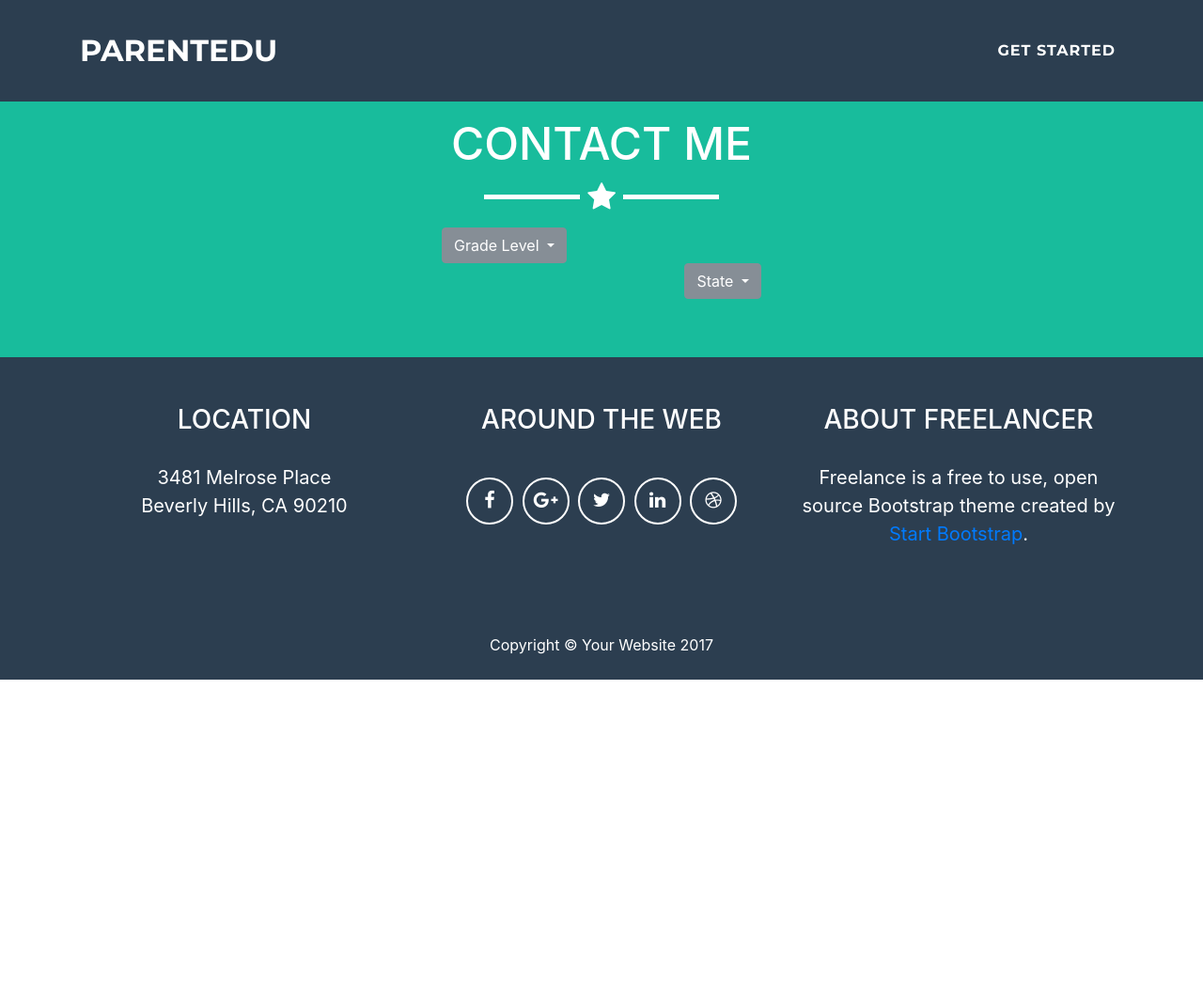
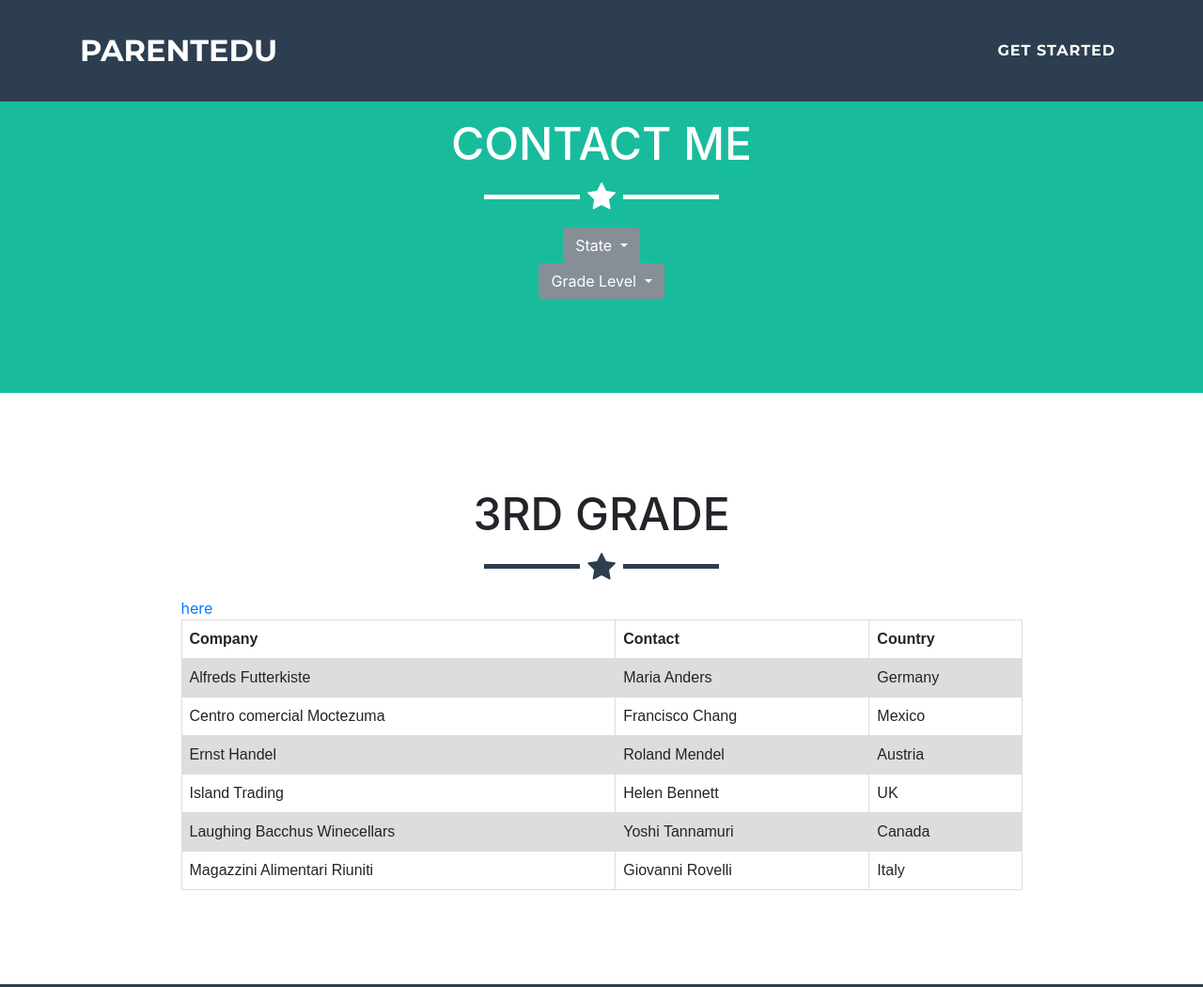
Before and after one commit to mrw436/HackDuke17-Website, a website with bundled scripts: page freelancer/dropdown.html in a window 1280 px wide. Shown: the top 1050 px of the page at 94% size. Before the commit the page ends 800 px from the top, so only its background shows below. Built offline with nearby package versions, Linux system fonts and the light colour scheme.

Commit message:
added dropdown and table

```diff
--- a/dropdown.html
+++ /dev/null
@@ -1,61 +0,0 @@
-<!DOCTYPE html>
-<html lang="en">
-<head>
-	<!-- bootstrap required elements	 -->
- 	<meta charset="utf-8">
-    <meta http-equiv="X-UA-Compatible" content="IE=edge">
-    <meta name="viewport" content="width=device-width, initial-scale=1">
-
-
-	<title>Beach Cleanup</title>
-
- <link href='https://fonts.googleapis.com/css?family=Lato:400,300,100,700,900' rel='stylesheet' type='text/css'>
-
-
-<!-- 	 bootstrap link -->
-<!--  	 <link rel="stylesheet" href="https://maxcdn.bootstrapcdn.com/bootstrap/3.3.6/css/bootstrap.min.css"/>  -->
-
-<link rel="stylesheet" href="bootstrap.css" type='text/css'>
-
-
- 	 <!-- Latest compiled and minified CSS -->
-<link rel="stylesheet" href="https://maxcdn.bootstrapcdn.com/bootstrap/3.3.7/css/bootstrap.min.css" integrity="sha384-BVYiiSIFeK1dGmJRAkycuHAHRg32OmUcww7on3RYdg4Va+PmSTsz/K68vbdEjh4u" crossorigin="anonymous">
-
- 	 <script src="https://ajax.googleapis.com/ajax/libs/jquery/3.1.1/jquery.min.js"></script>
-  <script src="https://maxcdn.bootstrapcdn.com/bootstrap/3.3.7/js/bootstrap.min.js"></script>
-
-  </head>
-
-<body>
-
-<center>
-	<h1>Beach Cleanup</h1>
-</center>
-
-
-<center>
-<h3>add the picture:</h3>
-
-
-</center>
-
-<center>
-	<h4 style="margin:10px">The image has been identified as</h4>
-	<h4 id="object"> </h4>
-</center>
-
-
-</body>
-
-<div class="dropdown">
-  <button class="btn btn-secondary dropdown-toggle" type="button" id="dropdownMenuButton" data-toggle="dropdown" aria-haspopup="true" aria-expanded="true">
-    Grade Level
-  </button>
-  <div class="dropdown-menu" aria-labelledby="dropdownMenuButton">
-    <a class="dropdown-item" href="#">3</a>
-    <!--<a class="dropdown-item" href="#">Another action</a>-->
-    <!--<a class="dropdown-item" href="#">Something else here</a>-->
-  </div>
-</div>
-
-</html>
--- a/freelancer/dropdown1.html
+++ b/freelancer/dropdown.html
@@ -1,7 +1,25 @@
 <!DOCTYPE html>
 <html lang="en">
-header.pineapple {
+header:hi{
+
 }
+<style>
+table {
+    font-family: arial, sans-serif;
+    border-collapse: collapse;
+    width: 100%;
+}
+
+td, th {
+    border: 1px solid #dddddd;
+    text-align: left;
+    padding: 8px;
+}
+
+tr:nth-child(even) {
+    background-color: #dddddd;
+}
+</style>
   <head>
 
     <meta charset="utf-8">
@@ -51,104 +69,83 @@ header.pineapple {
     </nav>
 
 
-
-   <!-- Portfolio Grid Section -->
-    <!-- <section id="portfolio">
-      <div class="container">
-        <h2 class="text-center">Log in</h2>
-        <hr class="star-primary">
-        <div class="row">
-          <div class="col-sm-4 portfolio-item">
-            <a class="portfolio-link" href="#portfolioModal1" data-toggle="modal">
-              <div class="caption">
-                <div class="caption-content">
-                  <i class="fa fa-search-plus fa-3x"></i>
-                </div>
-              </div>
-              <img class="img-fluid" src="img/portfolio/cabin.png" alt="">
-            </a>
-          </div>
-          <div class="col-sm-4 portfolio-item">
-            <a class="portfolio-link" href="#portfolioModal2" data-toggle="modal">
-              <div class="caption">
-                <div class="caption-content">
-                  <i class="fa fa-search-plus fa-3x"></i>
-                </div>
-              </div>
-              <img class="img-fluid" src="img/portfolio/cake.png" alt="">
-            </a>
-          </div>
-          <div class="col-sm-4 portfolio-item">
-            <a class="portfolio-link" href="#portfolioModal3" data-toggle="modal">
-              <div class="caption">
-                <div class="caption-content">
-                  <i class="fa fa-search-plus fa-3x"></i>
-                </div>
-              </div>
-              <img class="img-fluid" src="img/portfolio/circus.png" alt="">
-            </a>
-          </div>
-          <div class="col-sm-4 portfolio-item">
-            <a class="portfolio-link" href="#portfolioModal4" data-toggle="modal">
-              <div class="caption">
-                <div class="caption-content">
-                  <i class="fa fa-search-plus fa-3x"></i>
-                </div>
-              </div>
-              <img class="img-fluid" src="img/portfolio/game.png" alt="">
-            </a>
-          </div>
-          <div class="col-sm-4 portfolio-item">
-            <a class="portfolio-link" href="#portfolioModal5" data-toggle="modal">
-              <div class="caption">
-                <div class="caption-content">
-                  <i class="fa fa-search-plus fa-3x"></i>
-                </div>
-              </div>
-              <img class="img-fluid" src="img/portfolio/safe.png" alt="">
-            </a>
-          </div>
-          <div class="col-sm-4 portfolio-item">
-            <a class="portfolio-link" href="#portfolioModal6" data-toggle="modal">
-              <div class="caption">
-                <div class="caption-content">
-                  <i class="fa fa-search-plus fa-3x"></i>
-                </div>
-              </div>
-              <img class="img-fluid" src="img/portfolio/submarine.png" alt="">
-            </a>
-          </div>
-        </div>
-      </div>
-    </section> -->
-
-
-    <!-- Contact Section -->
+    <!-- Dropdown Section -->
     <section class="success" id="contact">
       <div class="container">
         <h2 class="text-center">Contact Me</h2>
         <hr class="star-light">
-          <div class="col-lg-4 mx-auto">
-            <div class="dropdown" style="left:0;">
+          <div class="col-lg-6 mx-auto">
+            <center>
+              <div class="dropdown" style="left:1;">
+              <button class="btn btn-secondary dropdown-toggle" type="button" id="dropdownMenuButton" data-toggle="dropdown" aria-haspopup="true" aria-expanded="false">
+              State
+              </button>
+              <div class="dropdown-menu" aria-labelledby="dropdownMenuButton">
+                <a class="dropdown-item" href="#">NC</a>
+                <!--<a class="dropdown-item" href="#">Another action</a>-->
+                <!--<a class="dropdown-item" href="#">Something else here</a>-->
+              </div>
+            </div>
+              <div class="dropdown" style="left:0;">
               <button class="btn btn-secondary dropdown-toggle" type="button" id="dropdownMenuButton" data-toggle="dropdown" aria-haspopup="true" aria-expanded="false">
                 Grade Level
               </button>
               <div class="dropdown-menu" aria-labelledby="dropdownMenuButton">
-                <a class="dropdown-item" href="#">3</a>
+                <a class="dropdown-item" href="#grade3">3</a>
                 <!--<a class="dropdown-item" href="#">Another action</a>-->
                 <!--<a class="dropdown-item" href="#">Something else here</a>-->
               </div>
             </div>
-            <div class="dropdown" style="float:right;">
-              <button class="btn btn-secondary dropdown-toggle" type="button" id="dropdownMenuButton" data-toggle="dropdown" aria-haspopup="true" aria-expanded="false">
-                State
-              </button>
-              <div class="dropdown-menu" aria-labelledby="dropdownMenuButton">
-                <a class="dropdown-item" href="#">North Carolina</a>
-                <!--<a class="dropdown-item" href="#">Another action</a>-->
-                <!--<a class="dropdown-item" href="#">Something else here</a>-->
-              </div>
-            </div>
+          </center>
+          </div>
+      </div>
+    </section>
+
+
+    <!-- 3rd Grade Section -->
+    <section id="grade3">
+      <div class="container">
+        <h2 class="text-center">3rd Grade</h2>
+        <hr class="star-primary">
+          <div class="col-lg-10 mx-auto">
+            <a href="http://www.yahoo.com">here</a>
+            <table>
+              <tr>
+                <th>Company</th>
+                <th>Contact</th>
+                <th>Country</th>
+              </tr>
+              <tr>
+                <td>Alfreds Futterkiste</td>
+                <td>Maria Anders</td>
+                <td>Germany</td>
+              </tr>
+              <tr>
+                <td>Centro comercial Moctezuma</td>
+                <td>Francisco Chang</td>
+                <td>Mexico</td>
+              </tr>
+              <tr>
+                <td>Ernst Handel</td>
+                <td>Roland Mendel</td>
+                <td>Austria</td>
+              </tr>
+              <tr>
+                <td>Island Trading</td>
+                <td>Helen Bennett</td>
+                <td>UK</td>
+              </tr>
+              <tr>
+                <td>Laughing Bacchus Winecellars</td>
+                <td>Yoshi Tannamuri</td>
+                <td>Canada</td>
+              </tr>
+              <tr>
+                <td>Magazzini Alimentari Riuniti</td>
+                <td>Giovanni Rovelli</td>
+                <td>Italy</td>
+              </tr>
+            </table>
           </div>
 
       </div>
```
